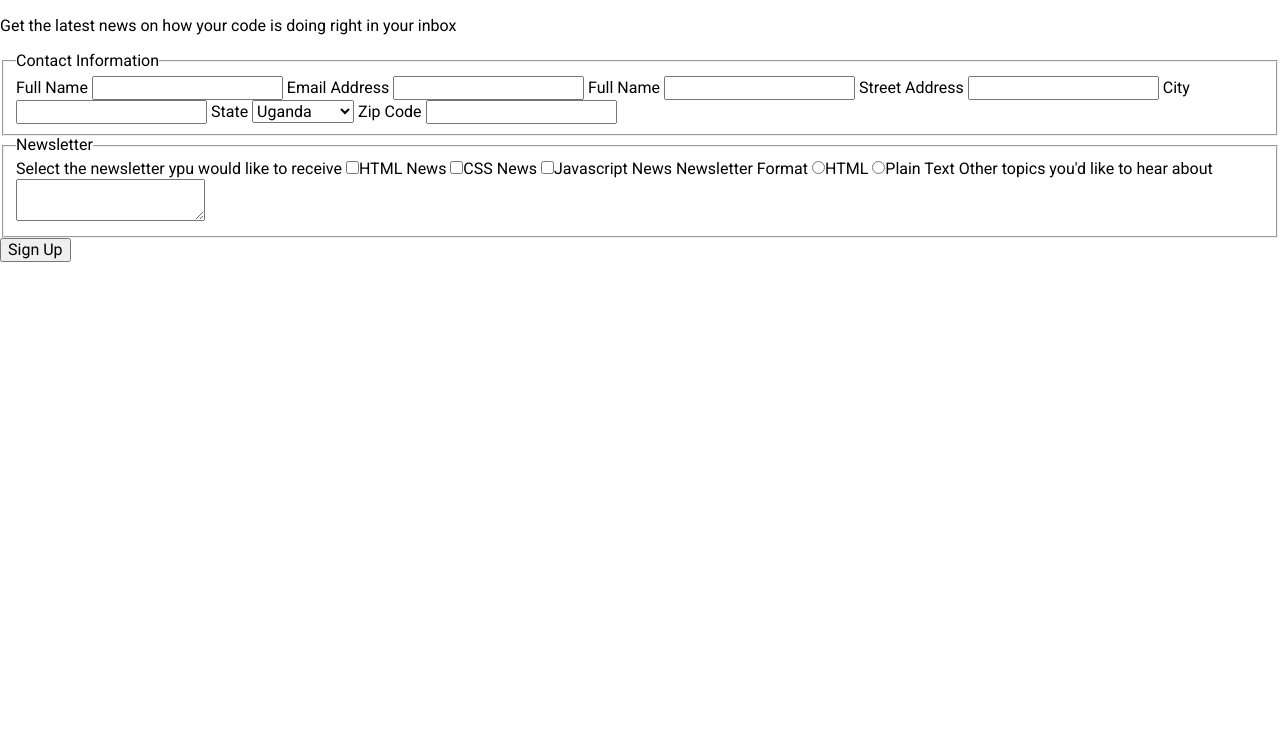
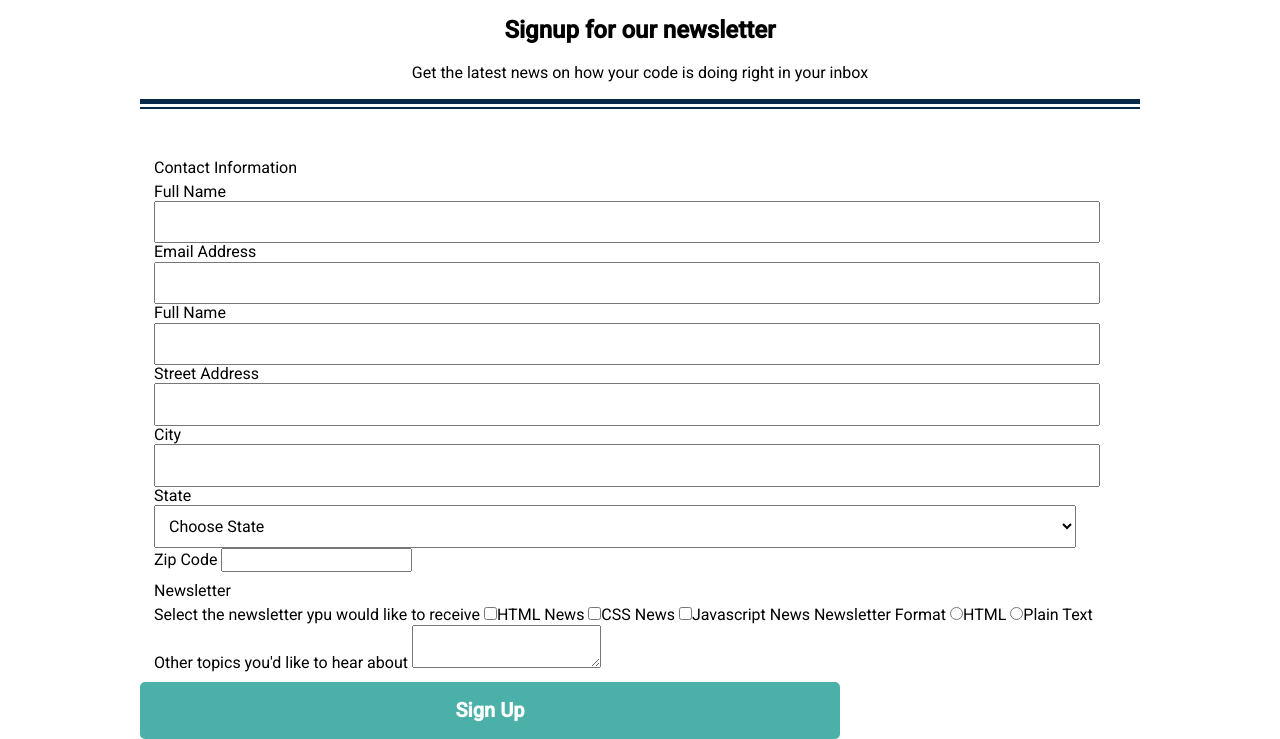
Before and after one commit to akibrahimug/TechDegree-project-3, a plain HTML site: page index.html in a window 1280 px wide. Shown: the part 110-849 px from the top of the page. Before the commit the page ends 800 px from the top, so only its background shows below. Drawn offline with Linux system fonts and the light colour scheme.

Commit message:
Css styles

```diff
--- a/css/style.css
+++ b/css/style.css
@@ -1,3 +1,55 @@
 :root{
     font-family: 'Roboto', sans-serif;
+    max-width: 1000px;
+    margin: 0 auto;
 }
+
+h1{
+    background-color: rgb(8, 41, 71);
+    text-align: center;
+    color: white;
+    padding: 30px;
+    margin: 0;
+}
+
+.top-wrap{
+    text-align: center;
+    margin-top: 30px;
+    border-bottom: 5px solid rgb(8, 41, 71);;
+}
+
+.form-wrap{
+    border-top: 2px solid rgb(8, 41, 71);
+    margin-top: 3px;
+    padding-top: 50px;
+}
+
+.center-button{
+    margin: auto;
+}
+button{
+    width: 70%;
+    padding: 15px;
+    background-color: rgb(75, 177, 168);
+    border:2px solid rgb(75, 177, 168);
+    border-radius: 5px;
+    color: white;
+    font-weight: bolder;
+    font-size: 20px;
+}
+
+button:hover{
+    background-color:rgb(2, 211, 193);
+    border: 2px solid rgb(30, 211, 196);
+    cursor: pointer;
+}
+
+.contact-input{
+    display: block;
+    width: calc(100% - 50px);
+    padding:10px;
+}
+
+fieldset{
+    border: none;
+}
--- a/index.html
+++ b/index.html
@@ -12,31 +12,33 @@
 </head>
 <body>
     <h1>THE CODE REVIEW</h1>
-
+    <div class="top-wrap">
         <h2>Signup for our newsletter</h2>
         <p>Get the latest news on how your code is doing right in your inbox</p>
-
+    </div>
+    <div class="form-wrap">
         <form>
             <fieldset>
                 <legend>Contact Information</legend>
 
-            <label for="name">Full Name</label>
-            <input type="text" id="name" name="user-name">
+                <label for="name" class="cantact-label">Full Name</label>
+                <input type="text" id="name" name="user-name" class="contact-input">
 
-            <label for="email">Email Address</label>
-            <input type="email" id="email" name="user-email">
+                <label for="email" class="cantact-label">Email Address</label>
+                <input type="email" id="email" name="user-email" class="contact-input">
 
-            <label for="phone">Full Name</label>
-            <input type="tel" id="phone" name="user-phone">
+                <label for="phone" class="cantact-label">Full Name</label>
+                <input type="tel" id="phone" name="user-phone" class="contact-input">
 
-            <label for="address">Street Address</label>
-            <input type="text" id="address" name="user-address">
+                <label for="address" class="cantact-label">Street Address</label>
+                <input type="text" id="address" name="user-address" class="contact-input">
 
-            <label for="city">City</label>
-            <input type="text" id="city" name="user-city">
+                <label for="city" class="cantact-label">City</label>
+                <input type="text" id="city" name="user-city" class="contact-input">
 
-            <label for="state">State</label>
-            <select id="state">
+                <label for="state" class="cantact-label">State</label>
+                <select id="state"  name="user-state" class="contact-input">
+                    <option value="state"selected disabled>Choose State</option>
                     <option value="state">Uganda</option>
                     <option value="state">Kenya</option>
                     <option value="state">Tanzania</option>
@@ -56,7 +58,7 @@
                     <option value="state">Swaziland</option>
                 </select>
 
-            <label for="zip">Zip Code</label>
+                <label for="zip" class="cantact-label">Zip Code</label>
                 <input type="text" id="zip" name="user-zip-code">
             </fieldset>
             <fieldset>
@@ -73,11 +75,13 @@
                 <input type="radio" id="html" name="check" value="html"><label for="html">HTML</label>
                 <input type="radio" id="plain" name="check" value="plain-text"><label for="plain">Plain Text</label>
 
-            <label>Other topics you'd like to hear about</label>
-            <textarea></textarea>
+                <label for="textarea">Other topics you'd like to hear about</label>
+                <textarea id="textarea" name="user-message"></textarea>
             </fieldset>
-
+            <div class="center-button">
             <button type="submit" value="submit">Sign Up</button>
+            </div>
         </form>
+    </div>
 </body>
 </html>
```
Also changed, not shown: 1 other file. Lines whose indentation alone changed are shown as unchanged.
